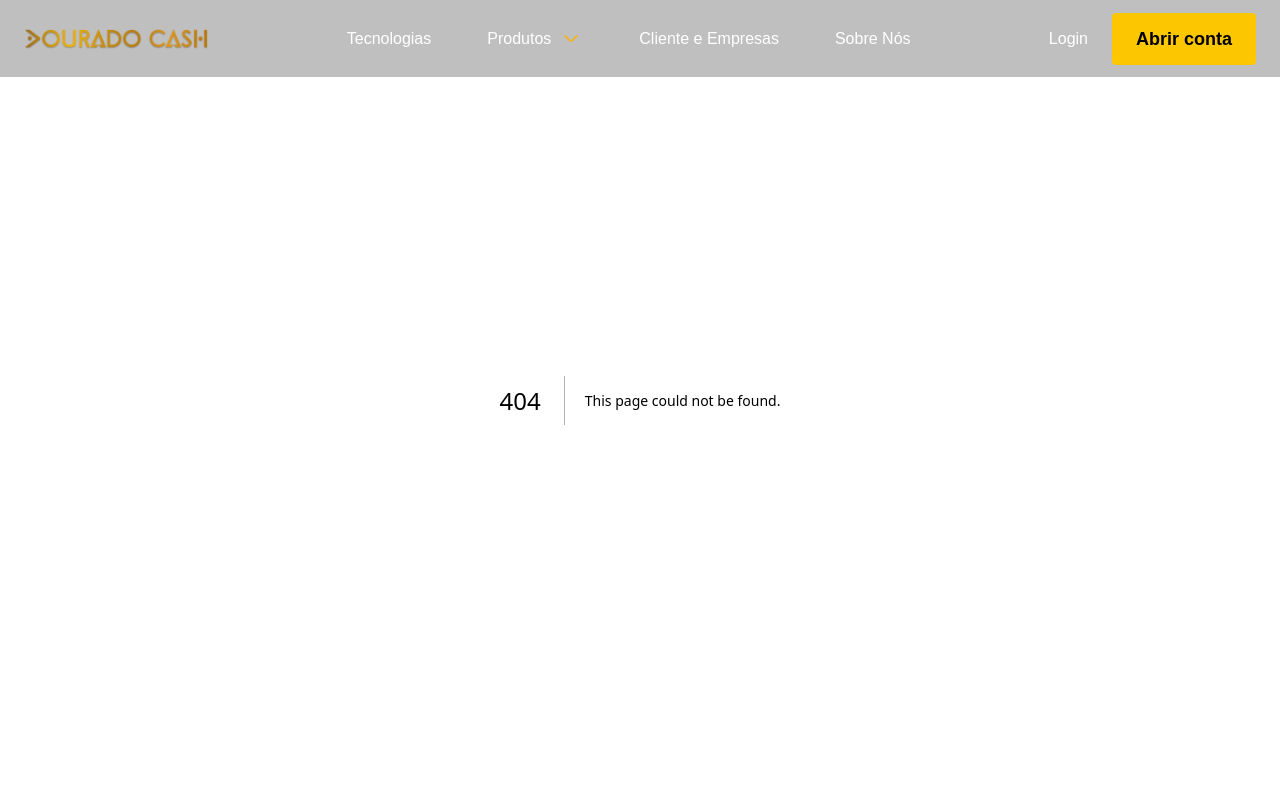
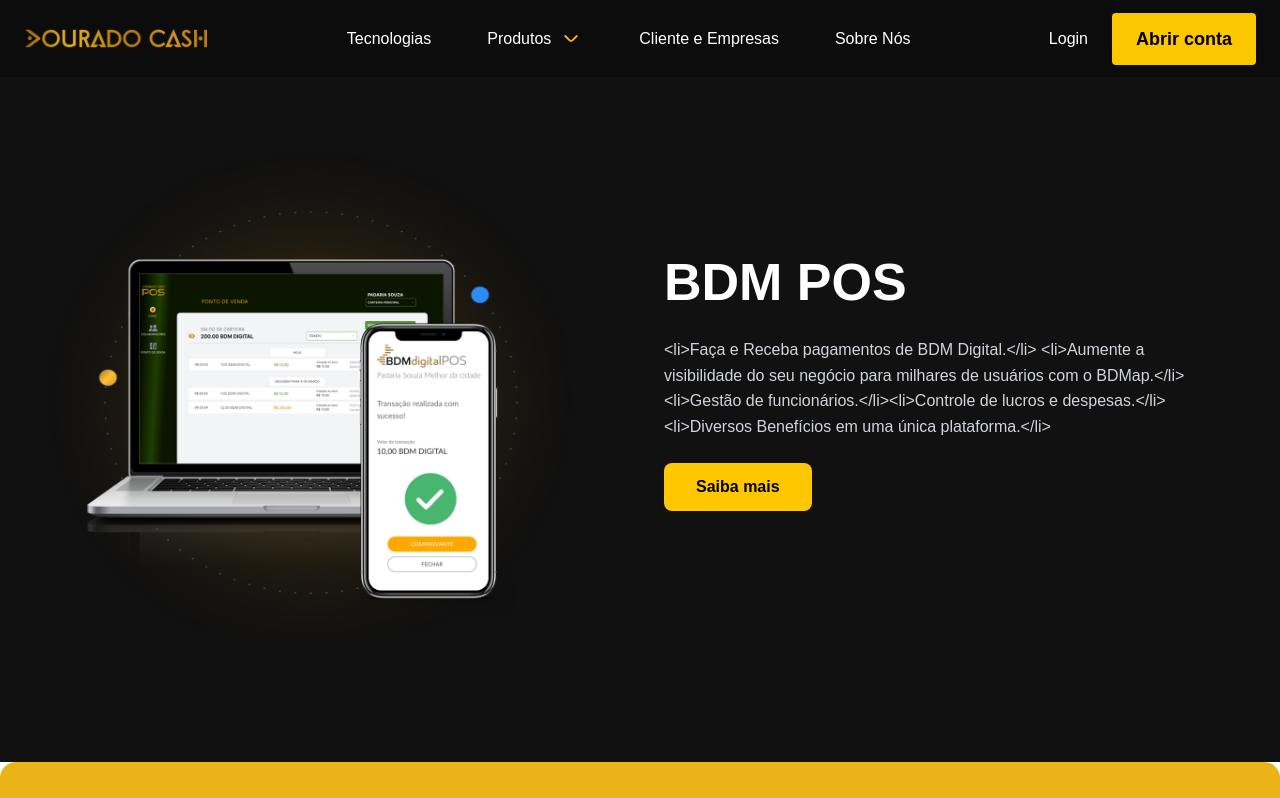
Before and after one commit to PauloMats/dourado-web3-frontend, a Next.js app: page /bdmpos in a window 1280 px wide. Before the commit this address had no page. Shown: the top 798 px of the page. Built offline with nearby package versions, Linux system fonts and the light colour scheme.

Commit message:
feat(Mercado Page): Fix image paths and enhance hero sections

```diff
--- /dev/null
+++ b/src/app/bdmpos/page.tsx
@@ -0,0 +1,17 @@
+import TechnologyHeroSection from '@/components/TechnologyHeroSection';
+
+export default function BdmPosPage() {
+    return (
+        <main>
+            <TechnologyHeroSection
+        cardData={{
+          title: "BDM POS",
+          text: "<li>Faça e Receba pagamentos de BDM Digital.</li> <li>Aumente a visibilidade do seu negócio para milhares de usuários com o BDMap.</li><li>Gestão de funcionários.</li><li>Controle de lucros e despesas.</li><li>Diversos Benefícios em uma única plataforma.</li>",
+          buttonText: "Saiba mais"
+        }}
+        imageData={{ src: "/img/pos-page1.png", alt: "Blockchain Dourado Cash" }}
+        imagePosition="left"
+      />
+        </main>
+    );
+}
--- a/src/components/MercadoHeroSection/styles.tsx
+++ b/src/components/MercadoHeroSection/styles.tsx
@@ -2,12 +2,11 @@
 import { pxToRem } from '../../utils/utils';
 
 export const SectionWrapper = styled.section`
-  // TODO: Substitua pelo seu background de moedas
-  background-image: url('/img/gold-coins-background.png');
+  background-image: url('/img/bg-coins.png');
   background-color: #0A0A0A;
   background-size: cover;
   background-position: center bottom;
-  padding: 8rem 0;
+  padding: 12rem 0;
   position: relative;
   overflow: hidden;
 
@@ -18,7 +17,7 @@
     left: 0;
     right: 0;
     bottom: 0;
-    background: linear-gradient(to right, rgba(0,0,0,0.8) 20%, rgba(0,0,0,0.4) 100%);
+    background: linear-gradient(to right, rgba(0,0,0,0.8) 00%, rgba(0,0,0,0.4) 10%);
   }
 `;
 
```
Also changed, not shown: public/img/bg-coins.png (added), public/img/pos-page1.png (added).
